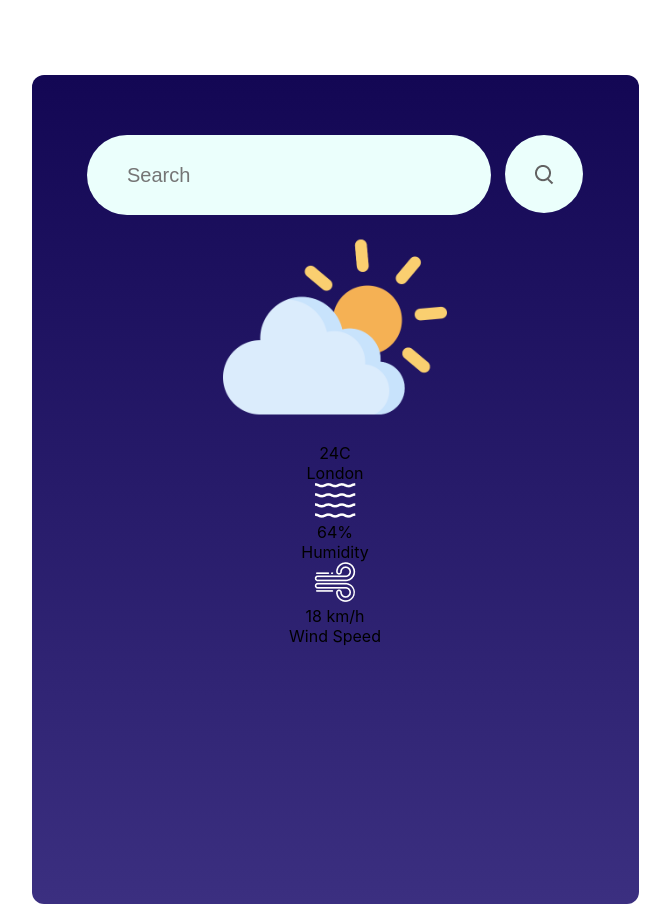
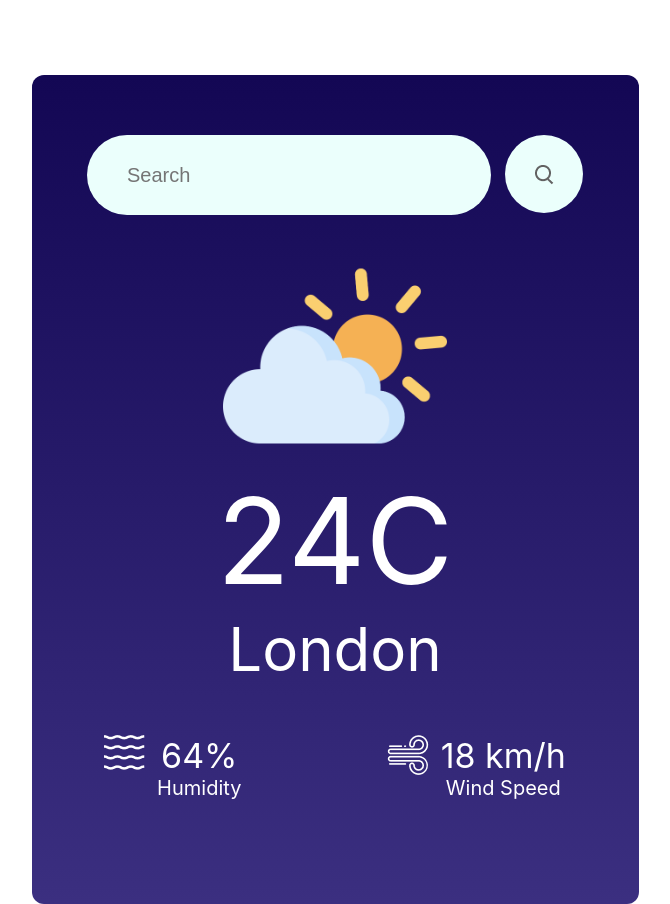
Before and after one commit to liovirgildam/react-tutorial, a React (Create React App) app: page / in a window 1280 px wide. Shown: the whole page, without its empty margins (305-975 px from the left). Built offline with nearby package versions, Linux system fonts and the light colour scheme.

Commit message:
Adds CSS to class element, data and text

```diff
--- a/src/Components/WeatherApp/weatherApp.css
+++ b/src/Components/WeatherApp/weatherApp.css
@@ -39,3 +39,49 @@
     border-radius: 40px;
     cursor: pointer;
 }
+
+.weather-image{
+    margin-top: 29px;
+    display: flex;
+    justify-content: center;
+}
+
+.weather-temp{
+    display: flex;
+    justify-content: center;
+    color: white;
+    font-size: 120px;
+    font-weight: 400;
+}
+
+.weather-location{
+    display: flex;
+    justify-content: center;
+    color: white;
+    font-size: 60px;
+    font-weight: 400;
+}
+
+.data-container{
+    margin-top:50px;
+    color: white;
+    display: flex;
+    justify-content: center;
+}
+
+.element{
+    margin: auto;
+    display: flex;
+    align-items:flex-start;
+    gap: 12px;
+}
+
+.data{
+    font-size: 34px;
+    font-weight: 400;
+}
+
+.text{
+    font-size: 20px;
+    font-weight: 400;
+}
```
